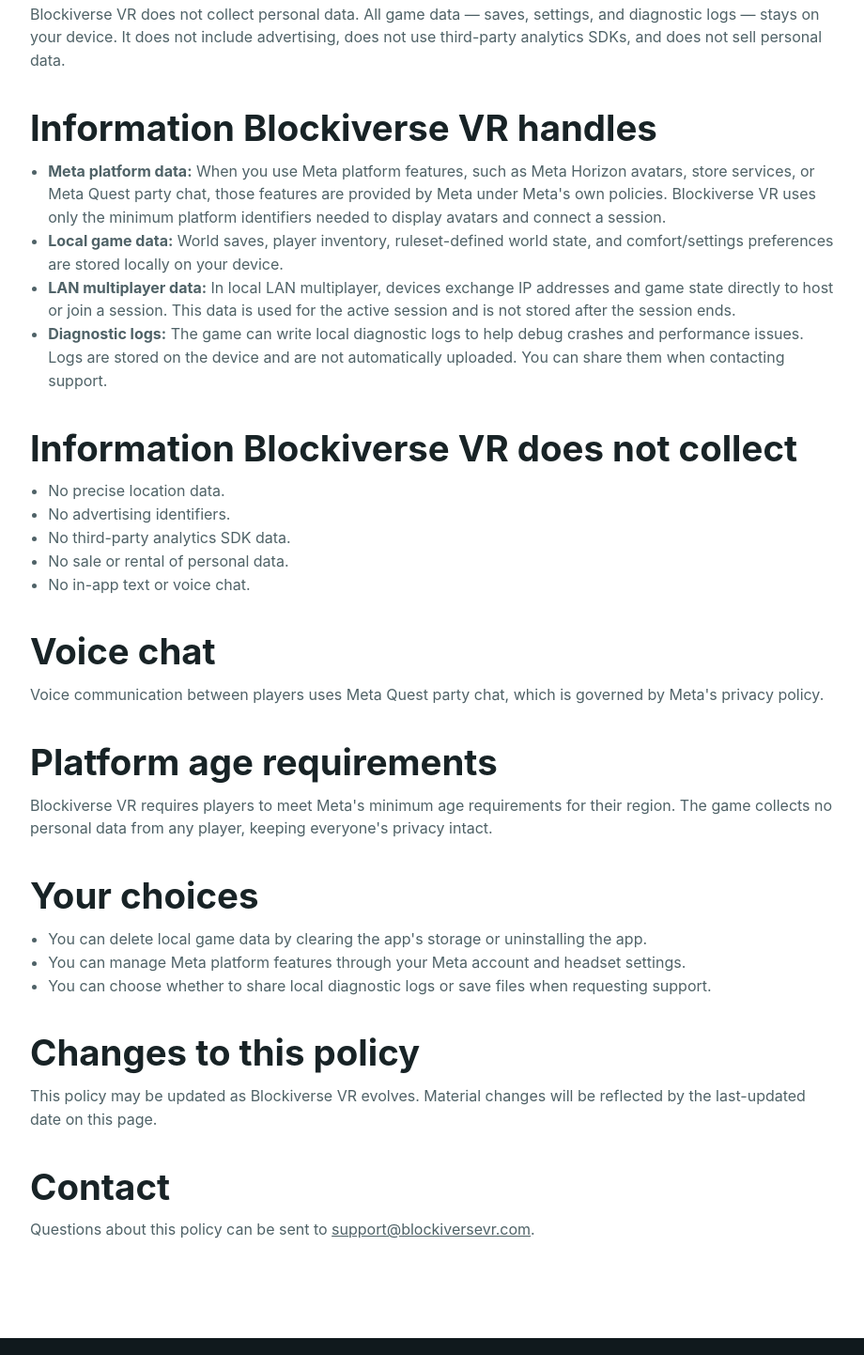
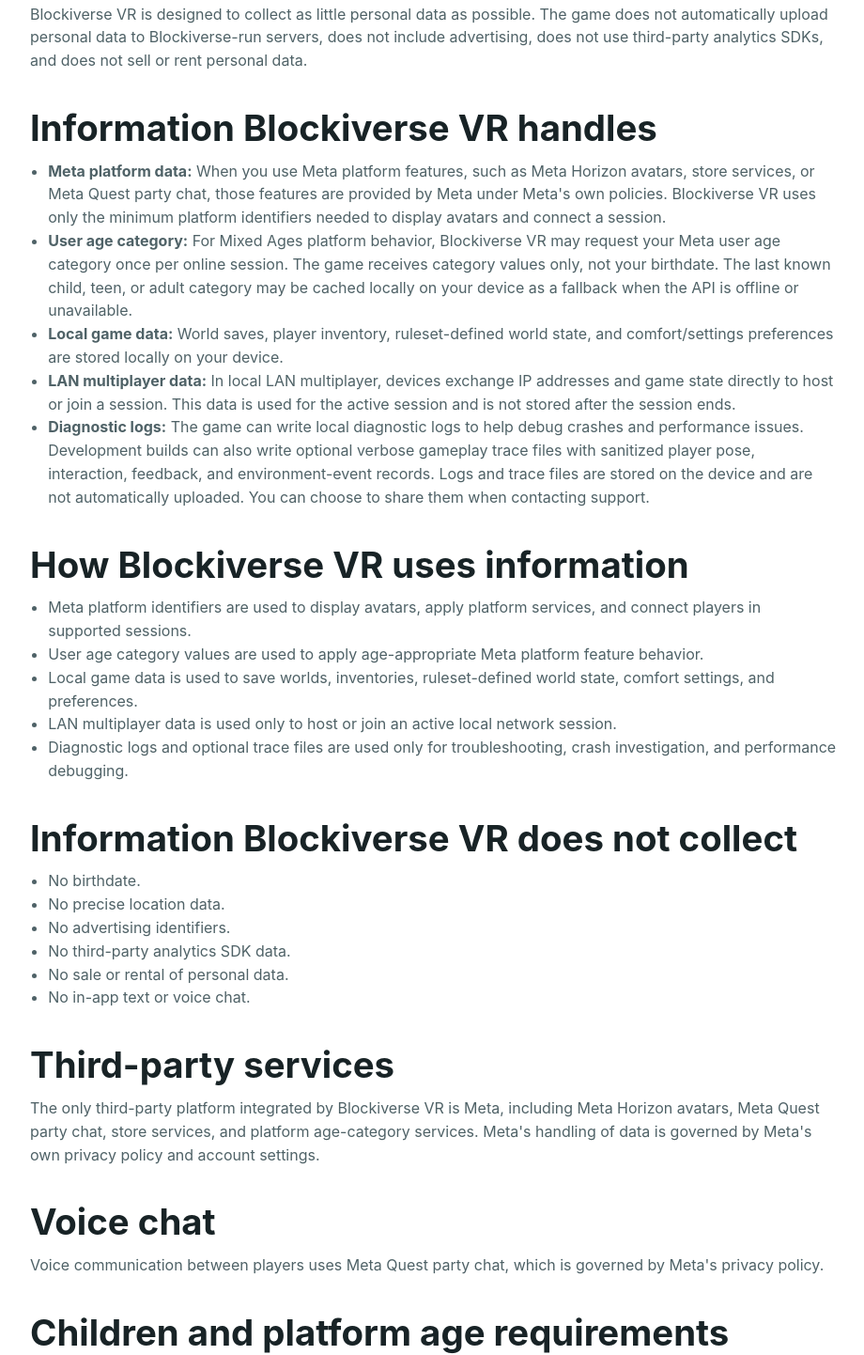
Before and after one commit to eslutz/Blockiverse-VR-Website, an Eleventy site: page src/privacy/index.njk in a window 1280 px wide. Shown: the part 630-2072 px from the top of the page at 94% size, without its empty margins (178-1098 px from the left). Built offline with nearby package versions, Linux system fonts and the light colour scheme; Eleventy itself is replaced by a stand-in of ours; files that its build step writes are made by us from their sources.

Commit message:
Update privacy policy for Meta review

```diff
--- a/src/privacy/index.njk
+++ b/src/privacy/index.njk
@@ -11,25 +11,36 @@
   <section class="page-hero">
     <div class="wrap">
       <h1>Privacy Policy</h1>
-      <p>Last updated: June 11, 2026.</p>
+      <p>Last updated: June 14, 2026.</p>
     </div>
   </section>
 
   <section class="section">
     <div class="wrap content">
       <h2>Summary</h2>
-      <p>Blockiverse VR does not collect personal data. All game data — saves, settings, and diagnostic logs — stays on your device. It does not include advertising, does not use third-party analytics SDKs, and does not sell personal data.</p>
+      <p>Blockiverse VR is designed to collect as little personal data as possible. The game does not automatically upload personal data to Blockiverse-run servers, does not include advertising, does not use third-party analytics SDKs, and does not sell or rent personal data.</p>
 
       <h2>Information Blockiverse VR handles</h2>
       <ul>
         <li><strong>Meta platform data:</strong> When you use Meta platform features, such as Meta Horizon avatars, store services, or Meta Quest party chat, those features are provided by Meta under Meta's own policies. Blockiverse VR uses only the minimum platform identifiers needed to display avatars and connect a session.</li>
+        <li><strong>User age category:</strong> For Mixed Ages platform behavior, Blockiverse VR may request your Meta user age category once per online session. The game receives category values only, not your birthdate. The last known child, teen, or adult category may be cached locally on your device as a fallback when the API is offline or unavailable.</li>
         <li><strong>Local game data:</strong> World saves, player inventory, ruleset-defined world state, and comfort/settings preferences are stored locally on your device.</li>
         <li><strong>LAN multiplayer data:</strong> In local LAN multiplayer, devices exchange IP addresses and game state directly to host or join a session. This data is used for the active session and is not stored after the session ends.</li>
-        <li><strong>Diagnostic logs:</strong> The game can write local diagnostic logs to help debug crashes and performance issues. Logs are stored on the device and are not automatically uploaded. You can share them when contacting support.</li>
+        <li><strong>Diagnostic logs:</strong> The game can write local diagnostic logs to help debug crashes and performance issues. Development builds can also write optional verbose gameplay trace files with sanitized player pose, interaction, feedback, and environment-event records. Logs and trace files are stored on the device and are not automatically uploaded. You can choose to share them when contacting support.</li>
+      </ul>
+
+      <h2>How Blockiverse VR uses information</h2>
+      <ul>
+        <li>Meta platform identifiers are used to display avatars, apply platform services, and connect players in supported sessions.</li>
+        <li>User age category values are used to apply age-appropriate Meta platform feature behavior.</li>
+        <li>Local game data is used to save worlds, inventories, ruleset-defined world state, comfort settings, and preferences.</li>
+        <li>LAN multiplayer data is used only to host or join an active local network session.</li>
+        <li>Diagnostic logs and optional trace files are used only for troubleshooting, crash investigation, and performance debugging.</li>
       </ul>
 
       <h2>Information Blockiverse VR does not collect</h2>
       <ul>
+        <li>No birthdate.</li>
         <li>No precise location data.</li>
         <li>No advertising identifiers.</li>
         <li>No third-party analytics SDK data.</li>
@@ -37,11 +48,14 @@
         <li>No in-app text or voice chat.</li>
       </ul>
 
+      <h2>Third-party services</h2>
+      <p>The only third-party platform integrated by Blockiverse VR is Meta, including Meta Horizon avatars, Meta Quest party chat, store services, and platform age-category services. Meta's handling of data is governed by Meta's own privacy policy and account settings.</p>
+
       <h2>Voice chat</h2>
       <p>Voice communication between players uses Meta Quest party chat, which is governed by Meta's privacy policy.</p>
 
-      <h2>Platform age requirements</h2>
-      <p>Blockiverse VR requires players to meet Meta's minimum age requirements for their region. The game collects no personal data from any player, keeping everyone's privacy intact.</p>
+      <h2>Children and platform age requirements</h2>
+      <p>Blockiverse VR requires players to meet Meta's minimum age requirements for their region. The game does not receive or store a birthdate. When Mixed Ages behavior applies, Blockiverse VR uses Meta-provided age category values to apply age-appropriate platform feature behavior. Child accounts keep access to base offline and LAN gameplay, while Meta social, profile, and avatar lookup features use fallback identity or avatar behavior unless current Meta policy review explicitly permits the feature.</p>
 
       <h2>Your choices</h2>
       <ul>
@@ -49,6 +63,9 @@
         <li>You can manage Meta platform features through your Meta account and headset settings.</li>
         <li>You can choose whether to share local diagnostic logs or save files when requesting support.</li>
       </ul>
+
+      <h2>Data deletion requests</h2>
+      <p>You may request deletion of any diagnostic logs, save files, trace files, or support materials you chose to share with Blockiverse VR by emailing <a href="mailto:support@blockiversevr.com">support@blockiversevr.com</a>. There is no fee to request deletion. Local data that remains only on your device can be deleted by clearing the app's storage or uninstalling the app. Blockiverse VR may decline or delay a deletion request only when retention is required by law, security needs, dispute resolution, or another legal obligation.</p>
 
       <h2>Changes to this policy</h2>
       <p>This policy may be updated as Blockiverse VR evolves. Material changes will be reflected by the last-updated date on this page.</p>
```
